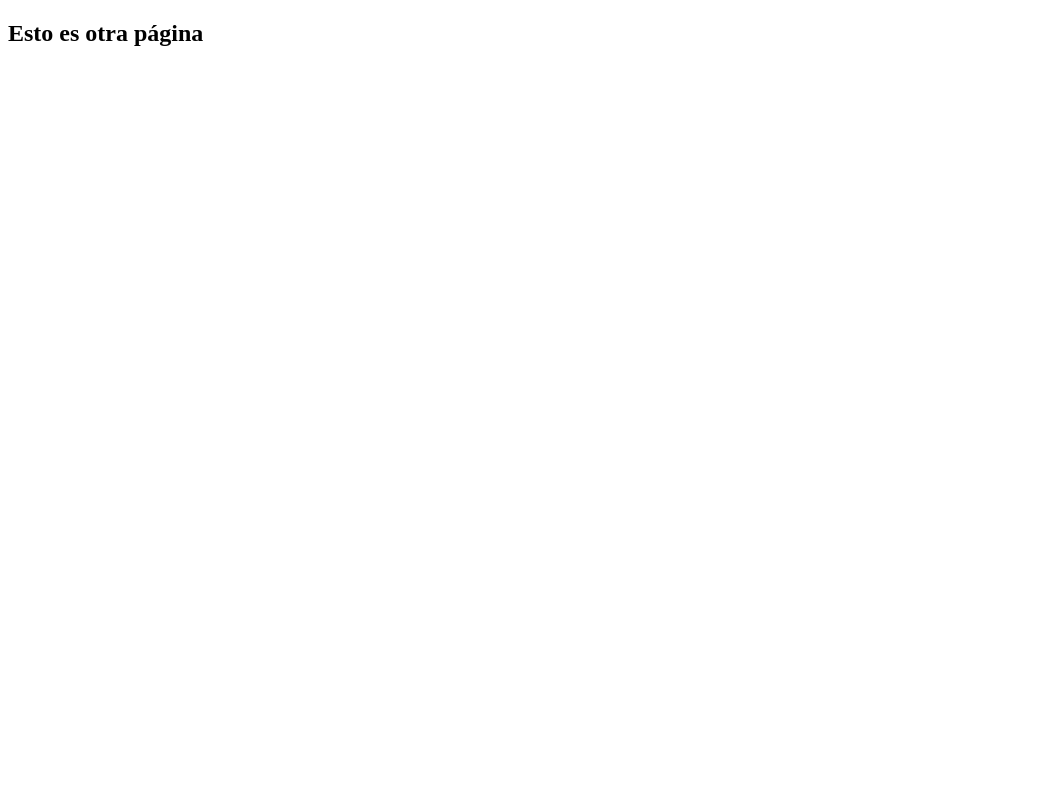
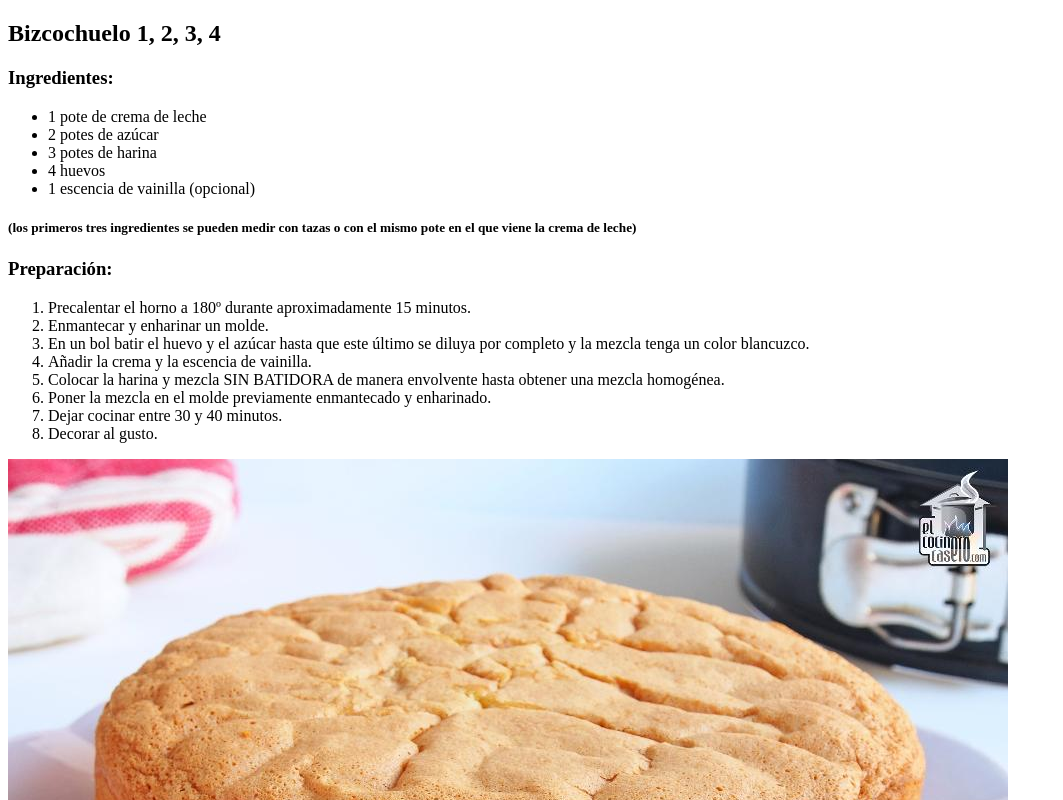
Before and after one commit to isa-facedo/informatica, a plain HTML site: page enlaces.html in a window 1280 px wide. Shown: the top 800 px of the page, without its empty margins (0-1063 px from the left). Drawn offline with Linux system fonts and the light colour scheme.

Commit message:
Add files via upload

```diff
--- a/enlaces.html
+++ b/enlaces.html
@@ -4,9 +4,30 @@
     <meta charset="UTF-8">
     <meta http-equiv="X-UA-Compatible" content="IE=edge">
     <meta name="viewport" content="width=device-width, initial-scale=1.0">
-    <title>Document</title>
+    <title> Receta</title>
 </head>
 <body>
-    <h2>Esto es otra página</h2>
+    <h2> Bizcochuelo 1, 2, 3, 4</h2>
+    <h3> Ingredientes:</h3>
+    <ul>
+        <li> 1 pote de crema de leche</li>
+        <li> 2 potes de azúcar</li>
+        <li> 3 potes de harina</li>
+        <li> 4 huevos</li>
+        <li> 1 escencia de vainilla (opcional)</li>
+    </ul>
+    <h5> (los primeros tres ingredientes se pueden medir con tazas o con el mismo pote en el que viene la crema de leche)</h5>
+    <h3> Preparación:</h3>
+    <ol>
+        <li>Precalentar el horno a 180º durante aproximadamente 15 minutos.</li>
+        <li>Enmantecar y enharinar un molde.</li>
+        <li>En un bol batir el huevo y el azúcar hasta que este último se diluya por completo y la mezcla tenga un color blancuzco.</li>
+        <li>Añadir la crema y la escencia de vainilla.</li>
+        <li>Colocar la harina y mezcla SIN BATIDORA de manera envolvente hasta obtener una mezcla homogénea.</li>
+        <li>Poner la mezcla en el molde previamente enmantecado y enharinado.</li>
+        <li>Dejar cocinar entre 30 y 40 minutos.</li>
+        <li>Decorar al gusto.</li>
+    </ol>
+    <img src="1234.jpeg">
 </body>
 </html>
```
Also changed, not shown: 1234.jpeg (added).
